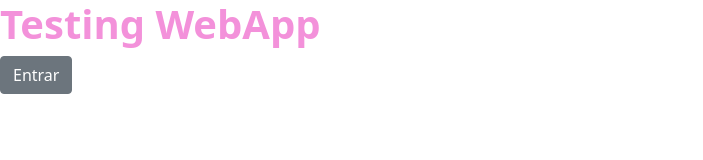
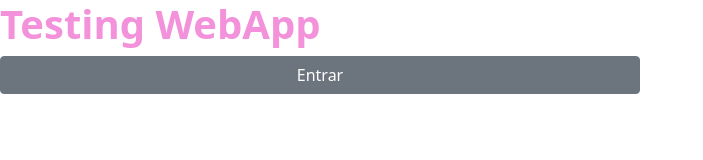
Before and after one commit to Erika3104/My-First-WebApp, a plain HTML site: page index.html in a window 1280 px wide. Shown: the whole page, without its empty margins (0-703 px from the left). Drawn offline with nearby package versions, Linux system fonts and the light colour scheme.

Commit message:
Html con Bootstrap

```diff
--- a/index.html
+++ b/index.html
@@ -13,7 +13,7 @@
 <body>
 
 <h1>Testing WebApp</h1>
-<button type="button" class="btn btn-secondary w=50">Entrar</button>
+<button type="button" class="btn btn-secondary w-50">Entrar</button>
 
 <!--Se copia de la pagina de Boostrap 5-->
 <script src="https://cdn.jsdelivr.net/npm/@popperjs/core@2.9.2/dist/umd/popper.min.js" integrity="sha384-IQsoLXl5PILFhosVNubq5LC7Qb9DXgDA9i+tQ8Zj3iwWAwPtgFTxbJ8NT4GN1R8p" crossorigin="anonymous"></script>
```
